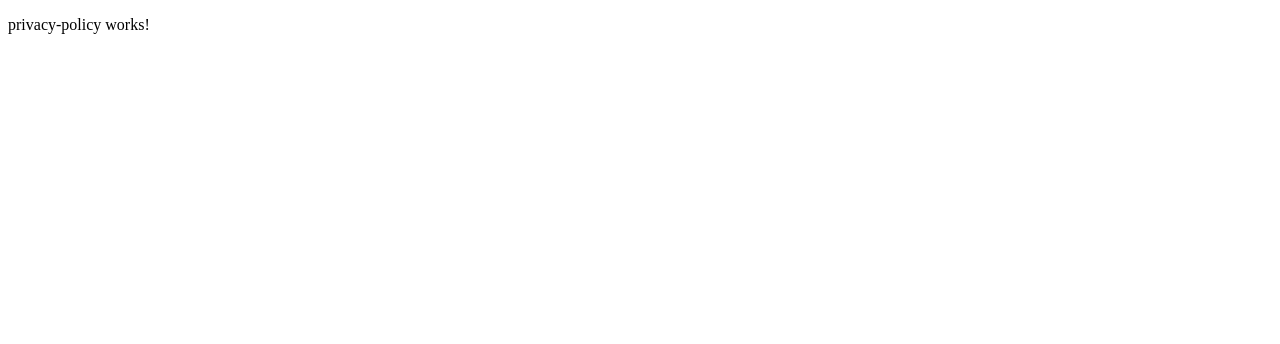
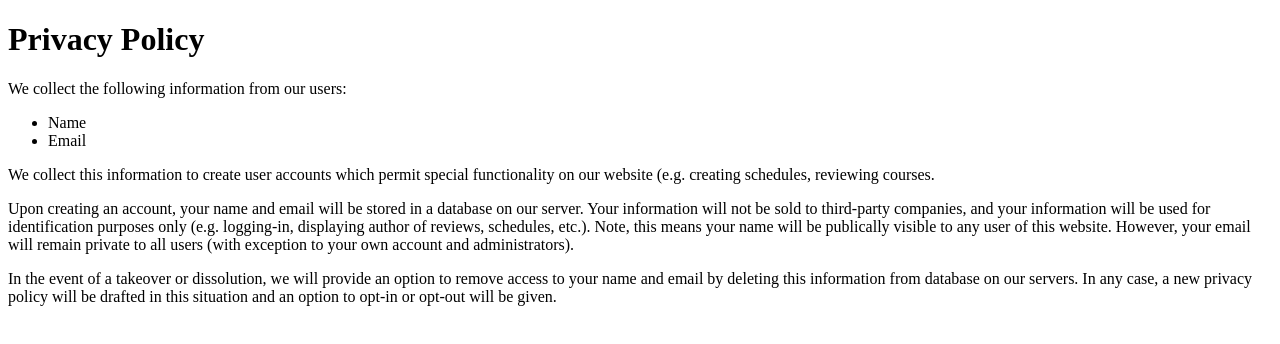
Before and after one commit to NikolasNorth/timetable-app, an Angular app in the folder client/: page /privacy in a window 1280 px wide. Shown: the top 344 px of the page. Built offline with nearby package versions, Linux system fonts and the light colour scheme.

Commit message:
Draft privacy policy

```diff
--- a/client/src/app/privacy-policy/privacy-policy.component.html
+++ b/client/src/app/privacy-policy/privacy-policy.component.html
@@ -1 +1,25 @@
-<p>privacy-policy works!</p>
+<h1>Privacy Policy</h1>
+<p>We collect the following information from our users:</p>
+<ul>
+  <li>Name</li>
+  <li>Email</li>
+</ul>
+<p>
+  We collect this information to create user accounts which permit special
+  functionality on our website (e.g. creating schedules, reviewing courses.
+</p>
+<p>
+  Upon creating an account, your name and email will be stored in a database
+  on our server. Your information will not be sold to third-party companies,
+  and your information will be used for identification purposes only
+  (e.g. logging-in, displaying author of reviews, schedules, etc.). Note, this
+  means your name will be publically visible to any user of this website.
+  However, your email will remain private to all users (with exception to your
+  own account and administrators).
+</p>
+<p>
+  In the event of a takeover or dissolution, we will provide an option to remove
+  access to your name and email by deleting this information from database on our
+  servers. In any case, a new privacy policy will be drafted in this situation and
+  an option to opt-in or opt-out will be given.
+</p>
```
